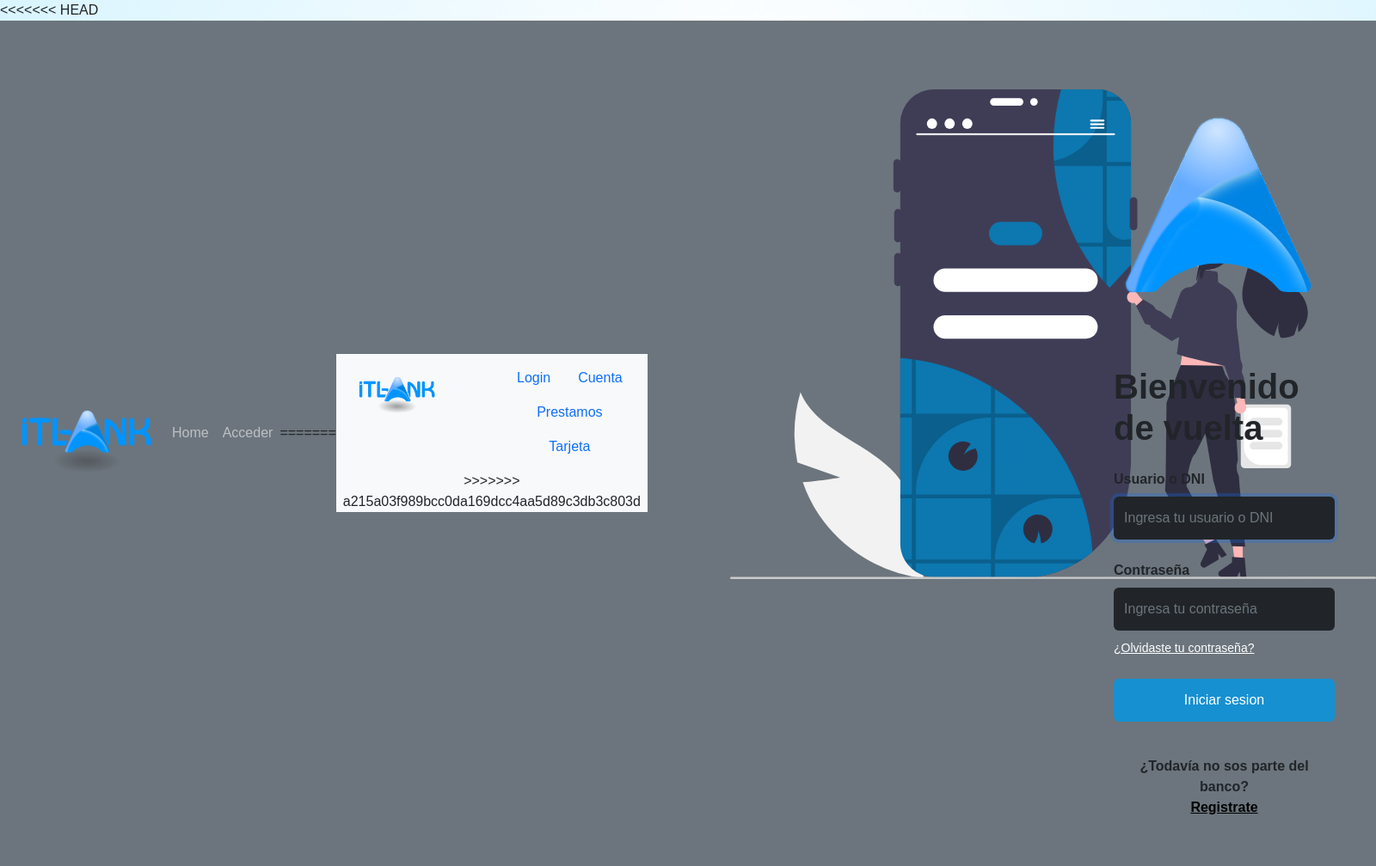
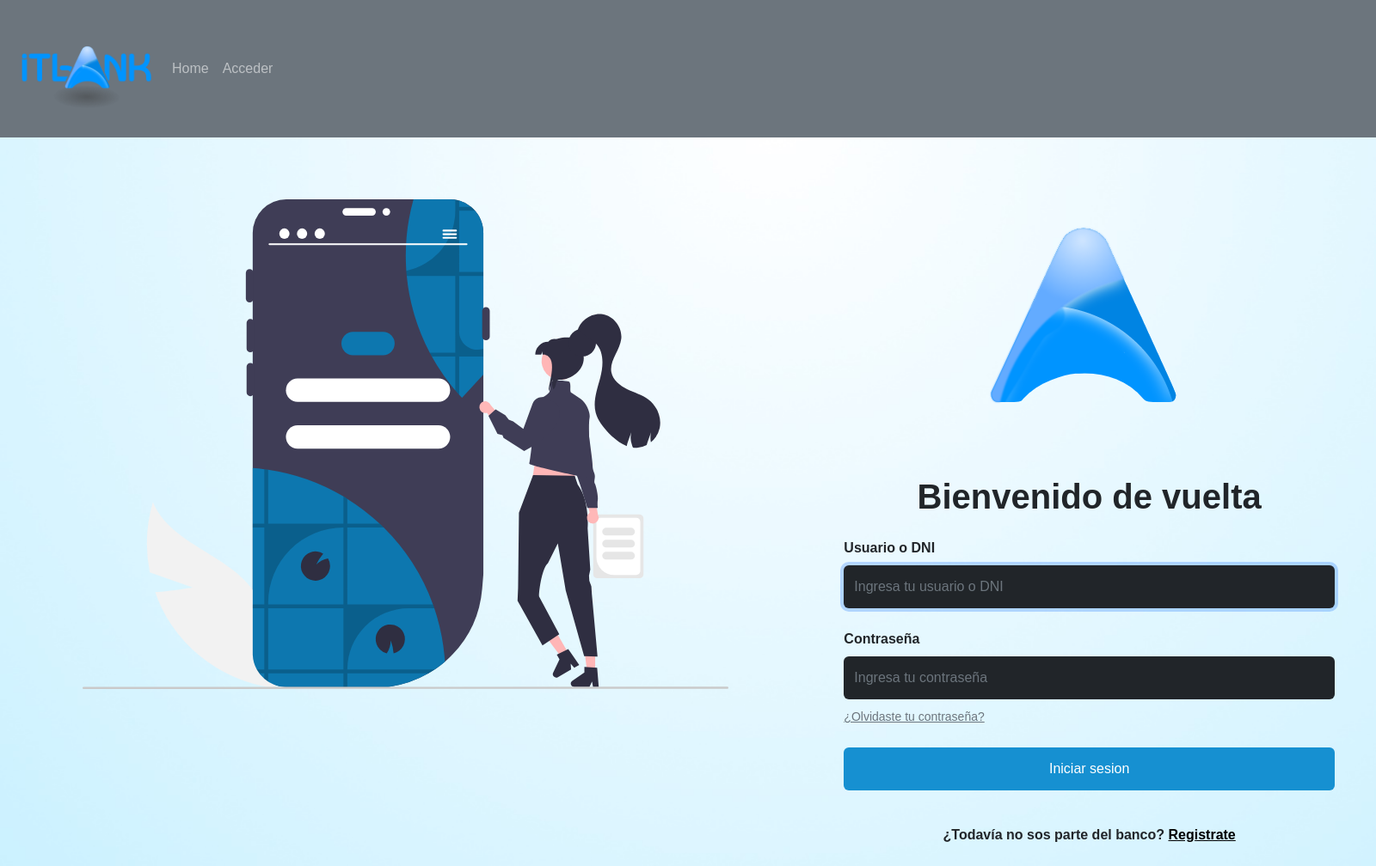
Before and after one commit to ITBA-Comision-1-Grupo-7/Sprint-7, a Django app: template homebanking/templates/registration/login.html in a window 1600 px wide. Shown: the whole page at 86% size. Before the commit the page ends 948 px from the top, so only its background shows below. Run offline with Django 4.2, Linux system fonts and the light colour scheme; the template is opened without the code that fills it, so the values that code supplies are empty.

Commit message:
FUNCIONA TODO LOCO

```diff
--- a/homebanking/Login/templates/login/registro.html
+++ b/homebanking/Login/templates/login/registro.html
@@ -24,7 +24,7 @@
 </p>
 <p><input type="submit" class="btn btn-primary btn-block"
 value="Acceder"></p>
-<!--Opción de olvido de contraseña-->
+
 
 </form>
 </div>
--- a/homebanking/Login/views.py
+++ b/homebanking/Login/views.py
@@ -3,8 +3,8 @@
 from .forms import RegistroForm
 from django.contrib.auth.models import User
 ##### CAMBIAR  POR HOME
-def login(request):
-    return render(request, "login/login.html")
+def home(request):
+    return render(request, "login/home.html")
 
 
 
--- a/homebanking/homebanking/settings.py
+++ b/homebanking/homebanking/settings.py
@@ -134,3 +134,6 @@
 # https://docs.djangoproject.com/en/4.0/ref/settings/#default-auto-field
 
 DEFAULT_AUTO_FIELD = 'django.db.models.BigAutoField'
+
+LOGIN_REDIRECT_URL = '/'
+LOGOUT_REDIRECT_URL = '/'
--- a/homebanking/templates/registration/login.html
+++ b/homebanking/templates/registration/login.html
@@ -35,7 +35,7 @@
               name="username"
               autofocus maxlength="254" required
               id="id_username"
-              class="form-control bg-dark border-0"
+              class="form-control bg-dark border-0 text-white"
               placeholder="Ingresa tu usuario o DNI"
               aria-describedby="emailHelp"
             />
@@ -48,12 +48,12 @@
               type="password"
               name="password" required
               id="id_password"
-              class="form-control bg-dark border-0 mb-2"
+              class="form-control bg-dark border-0 mb-2 text-white"
               placeholder="Ingresa tu contraseña"
 
             />
 
-            <a href="{% url 'password_reset' %}" class="form-text text-white">
+            <a href="{% url 'password_reset' %}" class="form-text">
               ¿Olvidaste tu contraseña?
             </a>
           </div>
--- a/homebanking/utils/static/utils/css/style.css
+++ /dev/null
@@ -1,6 +0,0 @@
-.row{
-    background-color: #0D77AF;
-}
-body{
-  background-color: black;
-}
--- a/homebanking/utils/templates/utils/base.html
+++ b/homebanking/utils/templates/utils/base.html
@@ -1,49 +1,32 @@
 {% load static %}
 <!DOCTYPE html>
 <html lang="es">
+
 <head>
   <meta charset="UTF-8" />
   <meta http-equiv="X-UA-Compatible" content="IE=edge" />
   <meta name="viewport" content="width=device-width, initial-scale=1.0" />
-    <!-- Estilos y fuentes del template  -->
 
-    <link
-      href="https://cdn.jsdelivr.net/npm/bootstrap@5.2.0/dist/css/bootstrap.min.css"
-      rel="stylesheet"
-      integrity="sha384-gH2yIJqKdNHPEq0n4Mqa/HGKIhSkIHeL5AyhkYV8i59U5AR6csBvApHHNl/vI1Bx"
-      crossorigin="anonymous"
-    />
+  <link href="https://cdn.jsdelivr.net/npm/bootstrap@5.2.0/dist/css/bootstrap.min.css" rel="stylesheet"
+    integrity="sha384-gH2yIJqKdNHPEq0n4Mqa/HGKIhSkIHeL5AyhkYV8i59U5AR6csBvApHHNl/vI1Bx" crossorigin="anonymous" />
   {% block styles %}
-    <link rel="stylesheet" href="{% static 'utils/css/style.css' %}" />
+
   {% endblock %}
-
   <title>{% block title %}{% endblock %} | ITBANK Homebanking</title>
 </head>
+
 <body>
-<<<<<<< HEAD
+
   <nav class="navbar navbar-expand-lg navbar-dark bg-secondary">
-      <img
-        src="{% static '/utils/img/base.jpg' %}"
-        class="img-fluid"
-        style="width: 12em"
-      />
-      <button
-        class="navbar-toggler"
-        type="button"
-        data-toggle="collapse"
-        data-target="#navbarNav"
-        aria-controls="navbarNav"
-        aria-expanded="false"
-        aria-label="Toggle navigation"
-      >
+    <img src="{% static '/utils/img/base.jpg' %}" class="img-fluid" style="width: 12em" />
+    <button class="navbar-toggler" type="button" data-toggle="collapse" data-target="#navbarNav"
+      aria-controls="navbarNav" aria-expanded="false" aria-label="Toggle navigation">
       <span class="navbar-toggler-icon"></span>
     </button>
     <div class="collapse navbar-collapse" id="navbarNav">
       <ul class="navbar-nav">
         <li class="nav-item">
-            <a class="nav-link" href="#"
-              >Home</a
-            >
+          <a class="nav-link" href="#">Home</a>
         </li>
         <li class="nav-item">
           {% if not request.user.is_authenticated %}
@@ -55,41 +38,18 @@
           <a class="nav-link" href="{% url 'logout' %}">Salir</a>
         </li>
         {% endif %}
-          </li>
+
 
       </ul>
-=======
-  <div class="bg-light">
-    <div class="container text-center ">
-      <div class="row">
-        <div class="col">
-          <img
-            src="{% static '/utils/img/base.jpg' %}"
-            class="img-fluid d-flex align-items-start"
-            style="width: 7em"
-          />
-        </div>
-        <div class="col">
-          <ul class="nav justify-content-center my-2">
-            <li class="nav-item">
-              <a class="nav-link active" aria-current="page" href="{% url 'login' %}">Login</a>
-            </li>
-            <li class="nav-item">
-              <a class="nav-link" href="{% url 'cuentas' %}">Cuenta</a>
-            </li>
-            <li class="nav-item">
-              <a class="nav-link" href="{% url 'prestamos' %}">Prestamos</a>
-            </li>
-            <li class="nav-item">
-              <a class="nav-link" href="{% url 'tarjetas' %}">Tarjeta</a>
-            </li>
-          </ul>
-        </div>
->>>>>>> a215a03f989bcc0da169dcc4aa5d89c3db3c803d
+
+
+
     </div>
     </div>
     </div>
+  </nav>
   <!--Se inserta el template-->
   {% block content %} {% endblock %}
 </body>
+
 </html>
```
Also changed, not shown: homebanking/Cuentas/views.py (+4 -6 lines), homebanking/Login/templates/login/home.html (added, +16 -0 lines), homebanking/Login/templates/login/login.html (deleted, +0 -84 lines), homebanking/homebanking/urls.py (+6 -7 lines), homebanking/db.sqlite3. Lines whose indentation alone changed are shown as unchanged.
